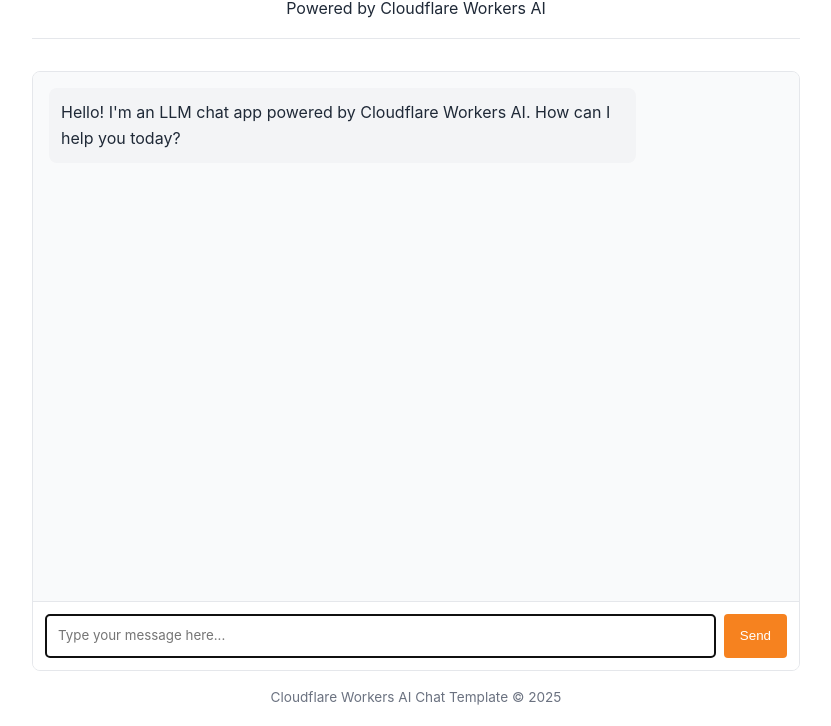
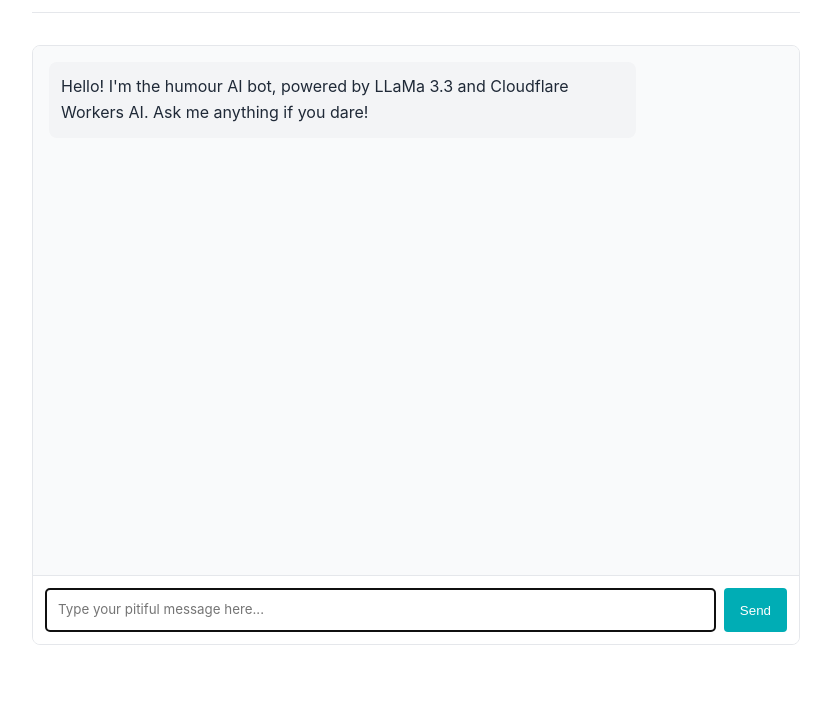
Before and after one commit to BenCarpenterDev/cf-ai-chat-app, a website: page public/index.html in a window 1280 px wide. Shown: the part 74-800 px from the top of the page, without its empty margins (224-1055 px from the left). Drawn offline with Linux system fonts and the light colour scheme.

Commit message:
Added humour prompt

```diff
--- a/public/chat.js
+++ b/public/chat.js
@@ -15,7 +15,7 @@
 	{
 		role: "assistant",
 		content:
-			"Hello! I'm an LLM chat app powered by Cloudflare Workers AI. How can I help you today?",
+			"Hello! I'm the humour AI bot, powered by LLaMa 3.3 and Cloudflare Workers AI. Ask me anything if you dare!",
 	},
 ];
 let isProcessing = false;
--- a/public/index.html
+++ b/public/index.html
@@ -6,8 +6,8 @@
 		<title>LLM Chat App</title>
 		<style>
 			:root {
-				--primary-color: #f6821f;
-				--primary-hover: #e67e22;
+				--primary-color: #00ADB5;
+				--primary-hover: #00ADB5;
 				--light-bg: #f9fafb;
 				--border-color: #e5e7eb;
 				--text-color: #1f2937;
@@ -138,28 +138,27 @@
 	</head>
 	<body>
 		<header>
-			<h1>Cloudflare AI Chat</h1>
-			<p>Powered by Cloudflare Workers AI</p>
+			<h1>Humour Bot</h1>
 		</header>
 
 		<div class="chat-container">
 			<div id="chat-messages" class="chat-messages">
 				<div class="message assistant-message">
 					<p>
-						Hello! I'm an LLM chat app powered by Cloudflare Workers AI. How can
-						I help you today?
+						Hello! I'm the humour AI bot, powered by LLaMa 3.3 and Cloudflare Workers AI.
+						Ask me anything if you dare!
 					</p>
 				</div>
 			</div>
 
 			<div class="typing-indicator" id="typing-indicator">
-				AI is thinking...
+				The amazing bot is thinking...
 			</div>
 
 			<div class="message-input">
 				<textarea
 					id="user-input"
-					placeholder="Type your message here..."
+					placeholder="Type your pitiful message here..."
 					rows="1"
 					autofocus
 				></textarea>
@@ -167,10 +166,6 @@
 			</div>
 		</div>
 
-		<footer>
-			<p>Cloudflare Workers AI Chat Template &copy; 2025</p>
-		</footer>
-
 		<!-- Chat app script -->
 		<script src="chat.js"></script>
 	</body>
```
Also changed, not shown: src/index.ts (+17 -54 lines), src/types.ts (deleted, +0 -23 lines), 1 other file.
